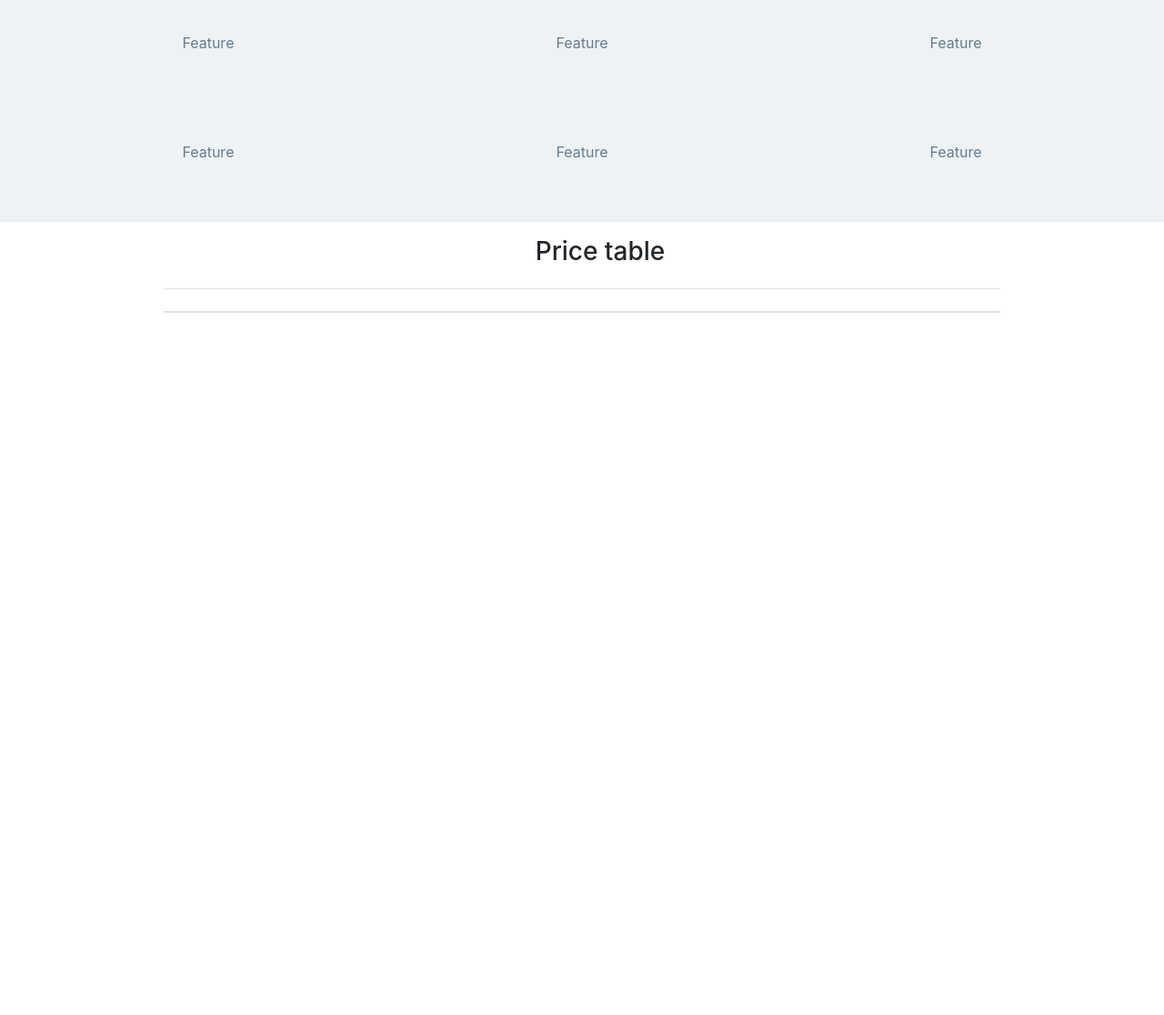
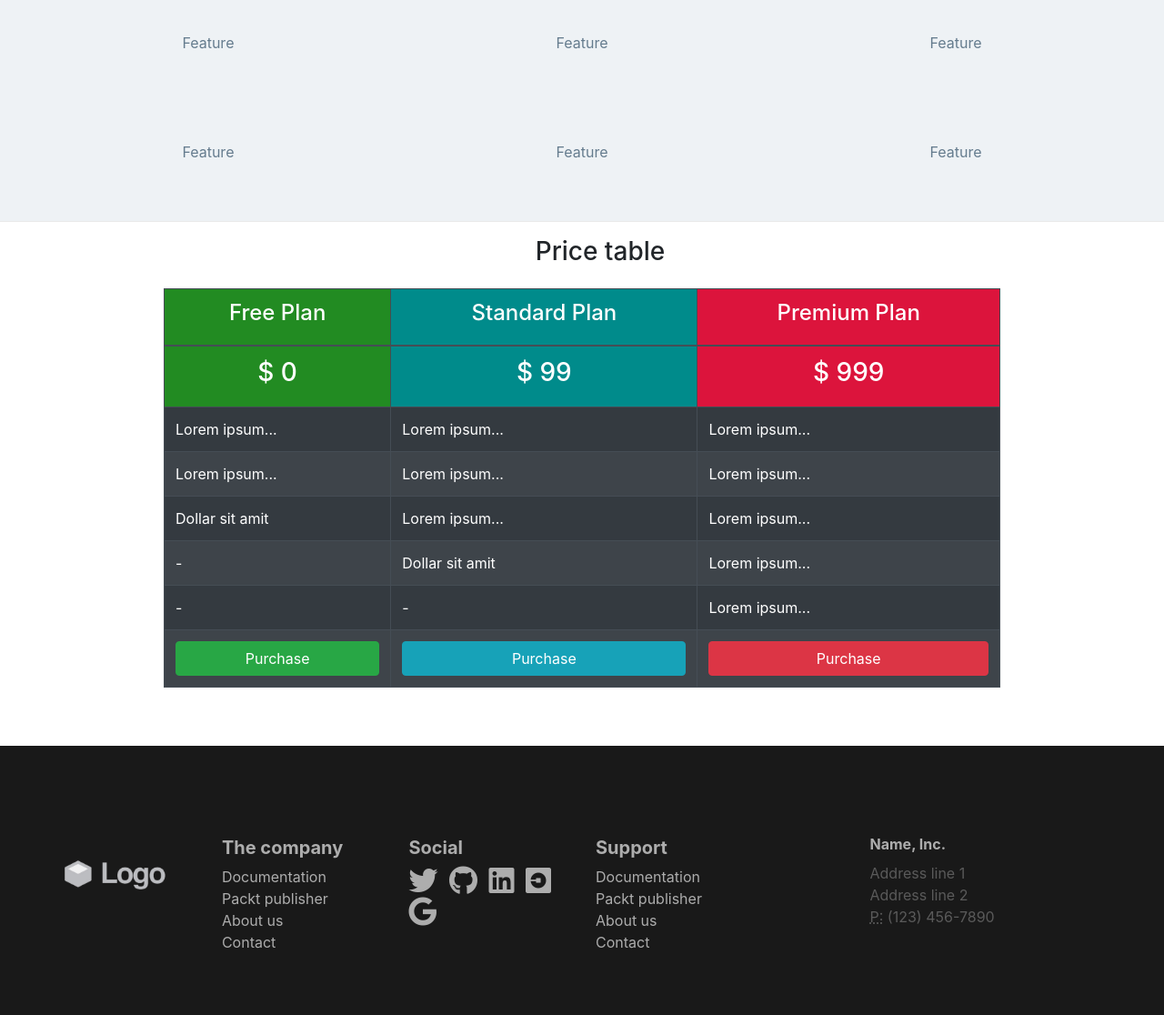
Before and after one commit to jessebrite/FE_with_bootstrap, a plain HTML site: page index.html in a window 1280 px wide. Shown: the part 1576-2692 px from the top of the page at 91% size. Before the commit the page ends 1936 px from the top, so only its background shows below. Drawn offline with Linux system fonts and the light colour scheme.

Commit message:
Landing page completed

```diff
--- a/css/base.css
+++ b/css/base.css
@@ -51,3 +51,48 @@ section#features .feature {
 	padding-bottom: 4rem;
 	text-align: center;
 }
+section#pricing thead .table-success,
+ section#pricing tbody .table-success {
+	background-color: forestgreen;
+}
+section#pricing thead .table-success:hover,
+ section#pricing tbody .table-success:hover {
+	background-color: green;
+}
+section#pricing thead .table-info,
+section#pricing tbody .table-info {
+	background-color: darkcyan;
+}
+section#pricing thead .table-info:hover,
+section#pricing tbody .table-info:hover {
+	background-color: teal;
+}
+section#pricing thead .table-danger,
+section#pricing tbody .table-danger {
+	background-color: crimson;
+}
+section#pricing thead .table-danger:hover,
+section#pricing tbody .table-danger:hover {
+	background-color: rgb(200  30  60);
+}
+footer {
+	background-color: #191919;
+	color: #ADADAD;
+	margin-top: 3em;
+}
+footer h5, footer img {
+	margin-top: 5em;
+	font-weight: bold;
+}
+footer a {
+	color: #ADADAD;
+}
+footer address {
+	margin: 6em ;
+	color: #5A5A5A;
+}
+footer address strong {
+	color: #ADADAD;
+	display: block;
+	padding-bottom: 0.52em;
+}
--- a/index.html
+++ b/index.html
@@ -30,7 +30,6 @@ src="https://oss.maxcdn.com/html5shiv/3.7.2/html5shiv.min.js"></script>
 					<li class="list-inline-item"><a href="#">Prices</a></li>
 					<li class="list-inline-item "><a href="#">Contact</a></li>
 				</ul>
-
 			</div>
 		</div>
 	</header>
@@ -134,20 +133,102 @@ src="https://oss.maxcdn.com/html5shiv/3.7.2/html5shiv.min.js"></script>
 			<!-- row 8 -->
 			<div class="row">
 				<div class="offset-md-1 col-sm-10">
-					<table class="table table-striped table-hover">
+					<table class="table table-striped table-bordered table-hover table-dark">
 						<thead>
 							<tr>
-								<th class="success">
-
-								</th>
+								<th class="table-success"><h4 class="text-center">Free Plan</h4></th>
+								<th class="table-info"><h4 class="text-center">Standard Plan</h4></th>
+								<th class="table-danger"><h4 class="text-center">Premium Plan</h4></th>
 							</tr>
 						</thead>
+						<tbody>
+							<tr>
+								<td class="table-success"><h3 class="text-center">$ 0</h3></td>
+								<td class="table-info"><h3 class="text-center">$ 99</h3></td>
+								<td class="table-danger"><h3 class="text-center">$ 999</h3></td>
+							</tr>
+							<tr>
+								<td>Lorem ipsum...</td>
+								<td>Lorem ipsum...</td>
+								<td>Lorem ipsum...</td>
+							</tr>
+							<tr>
+								<td>Lorem ipsum...</td>
+								<td>Lorem ipsum...</td>
+								<td>Lorem ipsum...</td>
+							</tr>
+							<tr>
+								<td>Dollar sit amit</td>
+								<td>Lorem ipsum...</td>
+								<td>Lorem ipsum...</td>
+							</tr>
+							<tr>
+								<td>-</td>
+								<td>Dollar sit amit</td>
+								<td>Lorem ipsum...</td>
+							</tr>
+							<tr>
+								<td>-</td>
+								<td>-</td>
+								<td>Lorem ipsum...</td>
+							</tr>
+							<tr>
+								<td><a href="#" class="btn btn-success btn-block">Purchase</a></td>
+								<td><a href="#" class="btn btn-info btn-block">Purchase</a></td>
+								<td><a href="#" class="btn btn-danger btn-block" >Purchase</a></td>
+							</tr>
+						</tbody>
 					</table>
-
 				</div>
 			</div>
 		</div>
 	</section>
+
+	<footer>
+		<div class="container-fluid">
+			<div class="row">
+				<div class="col-sm-2 offset-sm-0">
+					<img src="images/logo.png" class="img-fluid">
+				</div>
+				<div class="col-sm-2">
+					<h5>The company</h5>
+					<ul class="list-unstyled" >
+						<li ><a href="#">Documentation</a></li>
+						<li><a href="#">Packt publisher</a></li>
+						<li><a href="#">About us</a></li>
+						<li><a href="#">Contact</a></li>
+					</ul>
+				</div>
+				<div class="col-sm-2">
+					<h5 class="">Social</h5>
+					<ul class="list-inline" style="color: #ADADAD" >
+						<li class="list-inline-item"><a href="#" class="fab fa-twitter fa-2x"></a></li>
+						<li class="list-inline-item"><a href="#" class="fab fa-github fa-2x"></a></li>
+						<li class="list-inline-item"><a href="#" class="fab fa-linkedin fa-2x"></a></li>
+						<li class="list-inline-item"><a href="#" class="fab fa-uber fa-2x"></a></li>
+						<li class="list-inline-item"><a href="#" class="fab fa-google fa-2x"></a></li>
+					</ul>
+				</div>
+				<div class="col-sm-2">
+					<h5>Support</h5>
+					<ul class="list-unstyled">
+						<li><a href="#">Documentation</a></li>
+						<li><a href="#">Packt publisher</a></li>
+						<li><a href="#">About us</a></li>
+						<li><a href="#">Contact</a></li>
+					</ul>
+				</div>
+				<div class="col-sm-4">
+					<address>
+						<strong>Name, Inc.</strong>
+							Address line 1<br>
+							Address line 2<br>
+						<abbr title="Phone">P:</abbr> (123) 456-7890
+					</address>
+				</div>
+			</div>
+		</div>
+	</footer>
 
 	<!-- Insert Bootstrapand/or an other JS link here -->
 	<script src="js/bootstrap.js"></script>
```
